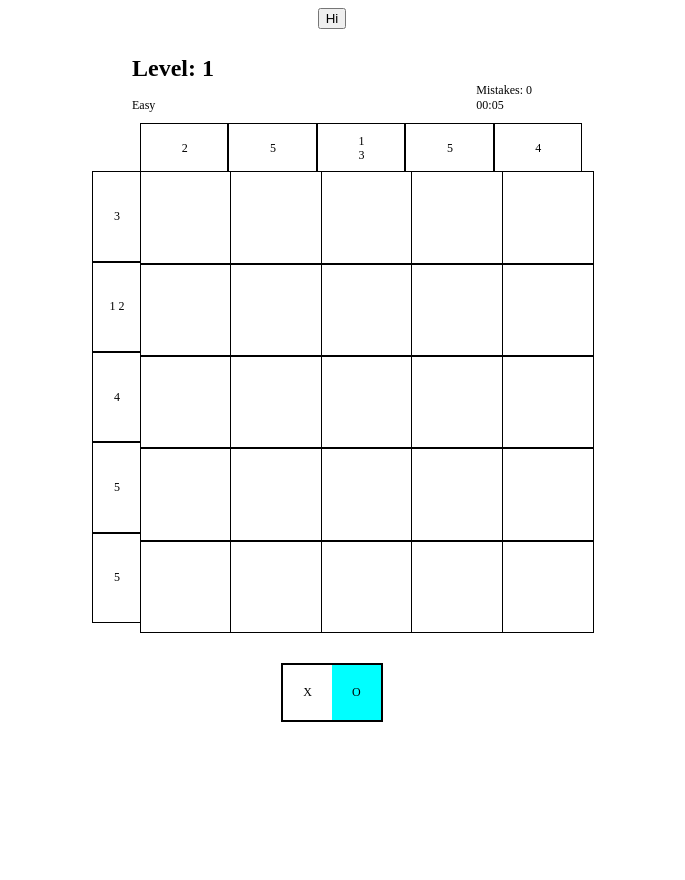
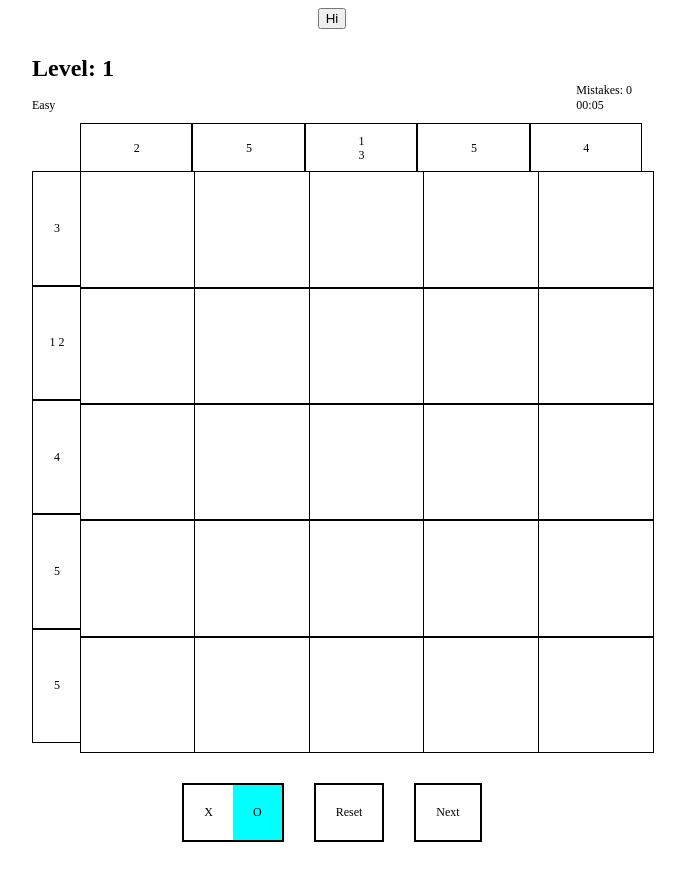
Before and after one commit to xusandrew/nonogram, a React (Create React App) app in the folder web/: page / in a window 1280 px wide. Shown: the top 880 px of the page, without its empty margins (308-993 px from the left). Before the commit the page ends 800 px from the top, so only its background shows below. Built offline with nearby package versions, Linux system fonts and the light colour scheme.

Commit message:
Implement reset and next levels

```diff
--- a/web/src/App.js
+++ b/web/src/App.js
@@ -12,21 +12,18 @@ const useForceUpdate = () => {
 
 function App() {
   const forceUpdate = useForceUpdate()
-  const [boardSolution, setBoardSolution] = useState(
-    sampleGameData.games[0].boardData // temp definition
-  )
-  const [boardDifficulty, setBoardDifficulty] = useState(
-    sampleGameData.games[0].difficulty // temp definition
-  )
-  const [boardIndex, setBoardIndex] = useState(0)
-  const [boardSize, setBoardSize] = useState(sampleGameData.games[0].size) //temp definition
+  const [boardSolution, setBoardSolution] = useState([])
+  const [boardDifficulty, setBoardDifficulty] = useState([])
+  const [boardIndex, setBoardIndex] = useState(-1)
+  const [boardSize, setBoardSize] = useState(0)
   const [boardState, setBoardState] = useState([])
   const [selectionMode, setSelectionMode] = useState(1)
   const [mistakes, setMistakes] = useState(0)
   const [gameWon, setGameWon] = useState(false)
 
   const printBoard = () => {
-    console.log(boardState.flat())
+    console.log(boardState)
+    console.log(boardIndex)
   }
 
   const onChangeBoardState = val => {
@@ -49,14 +46,43 @@ function App() {
     forceUpdate()
   }
 
-  useEffect(() => {
-    let emptyBoard = []
-    for (let i = 0; i < boardSize; i++) {
-      emptyBoard.push(Array.from({ length: boardSize }, () => 0))
+  const resetBoard = newBoardSize => {
+    let size = newBoardSize
+    if (!size) {
+      size = boardSize
     }
 
+    let emptyBoard = []
+    for (let i = 0; i < size; i++) {
+      emptyBoard.push(Array.from({ length: size }, () => 0))
+    }
     setBoardState(emptyBoard)
-  }, [boardSize])
+    setSelectionMode(1)
+    setMistakes(0)
+    setGameWon(false)
+  }
+
+  const nextBoard = () => {
+    let newBoardIndex = Math.floor(Math.random() * sampleGameData.games.length)
+    while (newBoardIndex === boardIndex) {
+      newBoardIndex = Math.floor(Math.random() * sampleGameData.games.length)
+    }
+
+    let newBoardSize = sampleGameData.games[newBoardIndex].size
+    let newBoardSolution = sampleGameData.games[newBoardIndex].boardData
+    let newBoardDifficulty = sampleGameData.games[newBoardIndex].difficulty
+
+    setBoardSolution(newBoardSolution)
+    setBoardDifficulty(newBoardDifficulty)
+    setBoardIndex(newBoardIndex)
+    setBoardSize(newBoardSize)
+    resetBoard(newBoardSize)
+  }
+
+  useEffect(() => {
+    nextBoard()
+    // eslint-disable-next-line react-hooks/exhaustive-deps
+  }, [])
 
   return (
     <div className='App'>
@@ -80,6 +106,8 @@ function App() {
         selection_mode={selectionMode}
         on_change_selection_mode={onChangeSelectionMode}
         game_won={gameWon}
+        on_reset={() => resetBoard(null)}
+        on_next_board={nextBoard}
       />
     </div>
   )
--- a/web/src/components/GameControls.js
+++ b/web/src/components/GameControls.js
@@ -10,8 +10,8 @@ const GameControls = props => {
   }
 
   return (
-    <div className='bottomContainer' onClick={switchMode}>
-      <div className='controlsContainer'>
+    <div className='bottomContainer'>
+      <div className='controlsContainer' onClick={switchMode}>
         <div
           className={`control ${props.selection_mode === 2 ? 'active' : ''}`}
         >
@@ -24,6 +24,14 @@ const GameControls = props => {
         </div>
       </div>
 
+      <div className='controlsContainer button' onClick={props.on_reset}>
+        Reset
+      </div>
+
+      <div className='controlsContainer button' onClick={props.on_next_board}>
+        Next
+      </div>
+
       {props.game_won ? <div>Game Won! Congrats</div> : <></>}
     </div>
   )
--- a/web/src/components/SideBoard.js
+++ b/web/src/components/SideBoard.js
@@ -55,7 +55,7 @@ const SideBoard = props => {
       props.on_change_horizontal_bar_sums(horizontal)
     }
     // eslint-disable-next-line react-hooks/exhaustive-deps
-  }, [])
+  }, [props.board_solution])
 
   if (props.mode === 'vBars') {
     return (
--- a/web/src/index.css
+++ b/web/src/index.css
@@ -11,7 +11,7 @@ root {
 }
 
 .boardContainer {
-    width: clamp(300px, 60vh, 600px);
+    width: clamp(300px, 60vw, 600px);
     display: grid;
     grid-template-columns: 3rem 1fr;
     grid-template-rows: 3rem 1fr;
@@ -59,8 +59,8 @@ root {
 .gameDataDisplay {
     display: flex;
     margin: 10px;
-    align-items: end;
-    width: clamp(300px, 50vh, 600px);
+    align-items: flex-end;
+    width: clamp(300px, 50vw, 600px);
     justify-content: space-between;
 }
 
@@ -101,10 +101,11 @@ root {
 
 .bottomContainer {
     margin: 50px;
-    width:clamp(300px, 50vh, 600px);
+    width:clamp(300px, 50vw, 600px);
 
     display:flex;
     justify-content: center;
+    gap: 30px;
 }
 
 .controlsContainer {
@@ -116,7 +117,11 @@ root {
 }
 
 .control {
-    padding: 20px 20px;
+    padding: 20px;
+}
+
+.button {
+    padding: 20px;
 }
 
 .active {
--- a/web/src/samplegame.json
+++ b/web/src/samplegame.json
@@ -10,6 +10,30 @@
                 [1, 1, 1, 1, 1],
                 [1, 1, 1, 1, 1]
             ]
+        },
+        {
+            "size": 6,
+            "difficulty": 1.05,
+            "boardData" :[
+                [0, 1, 1, 1, 0, 1],
+                [0, 1, 0, 1, 1, 1],
+                [0, 1, 1, 1, 1, 0],
+                [1, 1, 1, 1, 1, 0],
+                [1, 1, 1, 1, 1, 0],
+                [1, 1, 1, 1, 1, 1]
+            ]
+        },
+        {
+            "size": 6,
+            "difficulty": 1.55,
+            "boardData" :[
+                [0, 1, 1, 1, 0, 1],
+                [0, 0, 0, 0, 1, 1],
+                [0, 1, 1, 1, 0, 0],
+                [1, 1, 0, 0, 1, 0],
+                [1, 1, 1, 0, 1, 0],
+                [0, 1, 0, 1, 0, 1]
+            ]
         }
     ]
 }
```
